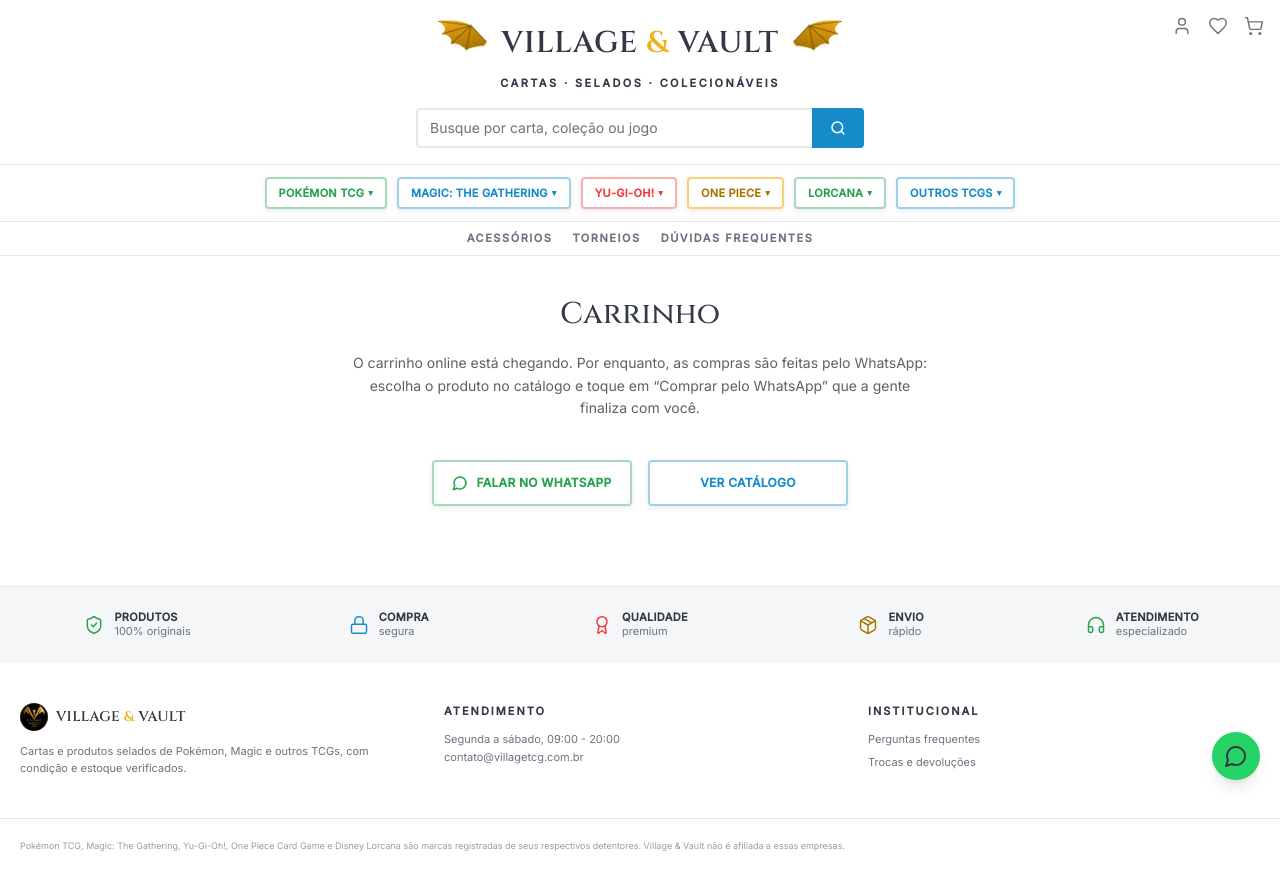
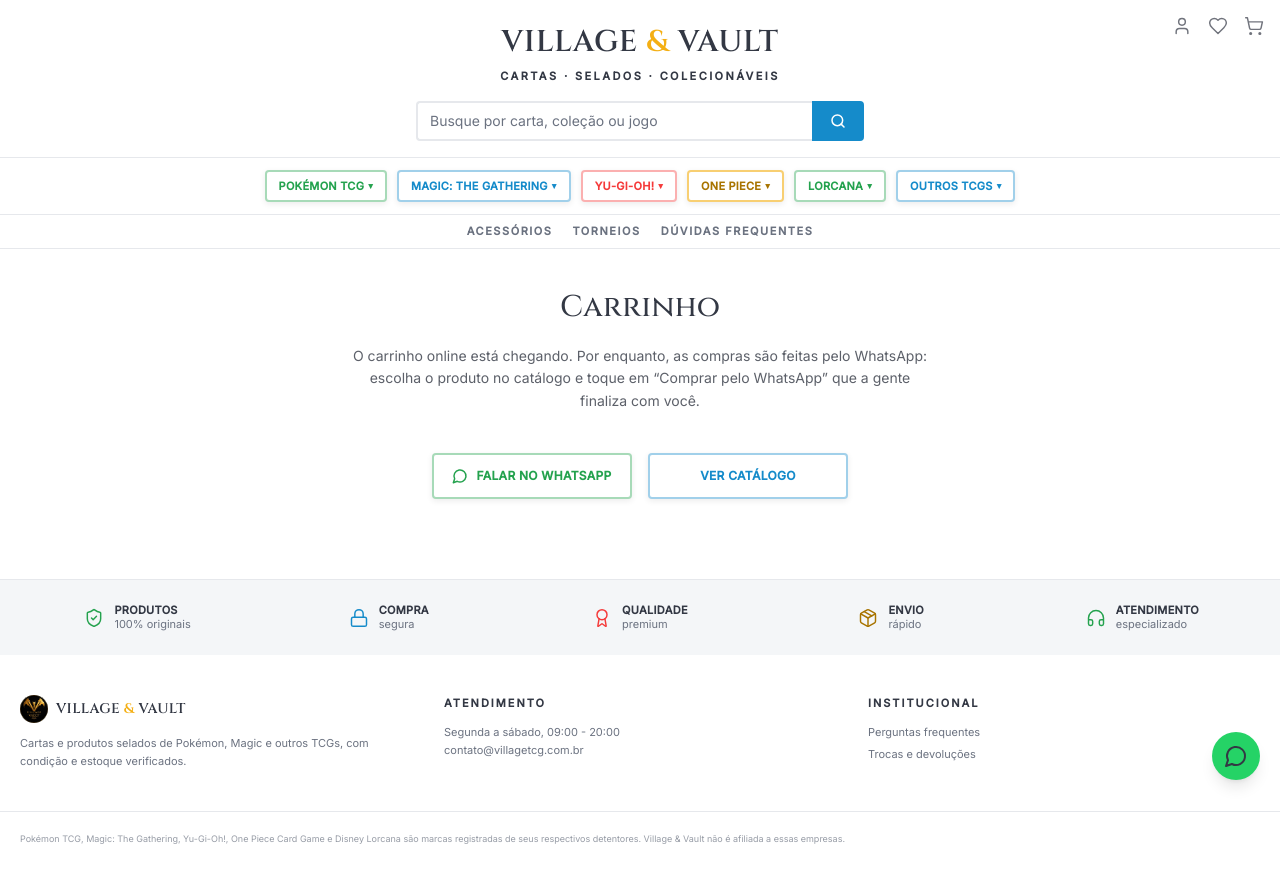
Before and after one commit to israbrito0/village-vault-tcg, a Next.js app: page /carrinho in a window 1280 px wide. Built offline with nearby package versions, Linux system fonts and the light colour scheme.

Commit message:
Mostra as asas do nome so na pagina do catalogo
A home volta ao nome sem asas. O cabecalho das paginas internas usa
HeaderWordmark, que liga as asas apenas em /catalogo.

Co-Authored-By: Claude Opus 5 <noreply@anthropic.com>

```diff
--- a/components/Header.tsx
+++ b/components/Header.tsx
@@ -1,6 +1,6 @@
 import Link from "next/link";
 import { Heart, Search, ShoppingCart, User } from "lucide-react";
-import Wordmark from "./Wordmark";
+import HeaderWordmark from "./HeaderWordmark";
 
 export default function Header() {
   return (
@@ -17,7 +17,7 @@ export default function Header() {
         </Link>
       </div>
 
-      <Wordmark />
+      <HeaderWordmark />
 
       <form action="/catalogo" className="mx-auto mt-4 flex max-w-md">
         <input
--- /dev/null
+++ b/components/HeaderWordmark.tsx
@@ -0,0 +1,10 @@
+"use client";
+
+import { usePathname } from "next/navigation";
+import Wordmark from "./Wordmark";
+
+// O cabeçalho é o mesmo em todas as páginas internas; as asas aparecem só no catálogo.
+export default function HeaderWordmark() {
+  const pathname = usePathname();
+  return <Wordmark wings={pathname === "/catalogo"} />;
+}
--- a/components/Wordmark.tsx
+++ b/components/Wordmark.tsx
@@ -32,14 +32,15 @@ function Wing({ gradientId, className }: { gradientId: string; className: string
   );
 }
 
-// Nome da loja centralizado com as asas e o subtítulo, igual em todas as páginas.
-export default function Wordmark({ large = false }: { large?: boolean }) {
+// Nome da loja centralizado com o subtítulo; com `wings`, ganha as asas batendo
+// dos lados (hoje só na página do catálogo).
+export default function Wordmark({ large = false, wings = false }: { large?: boolean; wings?: boolean }) {
   const wingSize = large ? "w-9 sm:w-16 lg:w-24" : "w-8 sm:w-14";
 
   return (
     <div className="text-center">
       <Link href="/" className="inline-flex items-center gap-1.5 sm:gap-3">
-        <Wing gradientId="vv-wing-left" className={wingSize} />
+        {wings && <Wing gradientId="vv-wing-left" className={wingSize} />}
         <span
           className={`whitespace-nowrap font-display font-semibold tracking-wide text-ink ${
             large ? "text-2xl sm:text-4xl lg:text-5xl" : "text-xl sm:text-3xl"
@@ -48,9 +49,11 @@ export default function Wordmark({ large = false }: { large?: boolean }) {
           VILLAGE <span className="text-brand-yellow">&amp;</span> VAULT
         </span>
         {/* Espelhada: a mesma asa, virada para a direita. */}
-        <span className="-scale-x-100">
-          <Wing gradientId="vv-wing-right" className={`block ${wingSize}`} />
-        </span>
+        {wings && (
+          <span className="-scale-x-100">
+            <Wing gradientId="vv-wing-right" className={`block ${wingSize}`} />
+          </span>
+        )}
       </Link>
       <p
         className={`mt-2 font-bold uppercase tracking-[0.22em] text-ink ${
```
